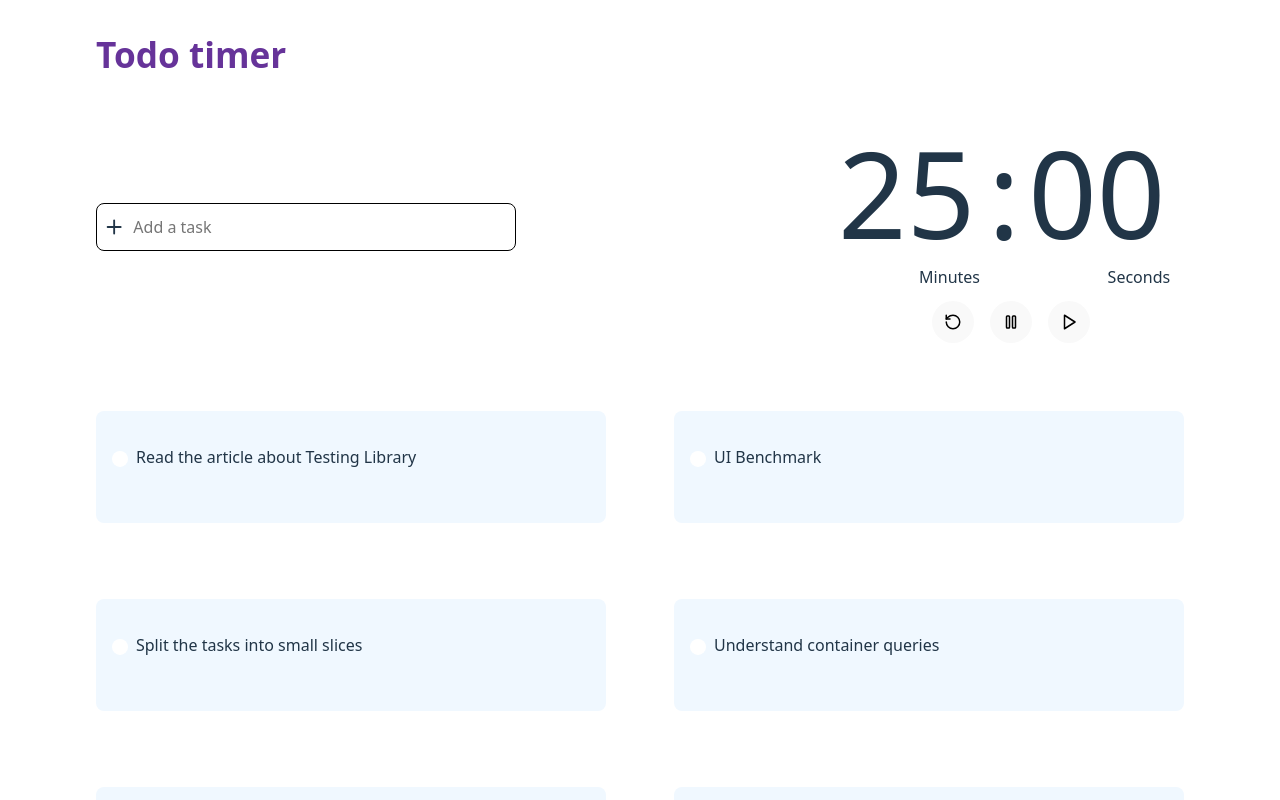
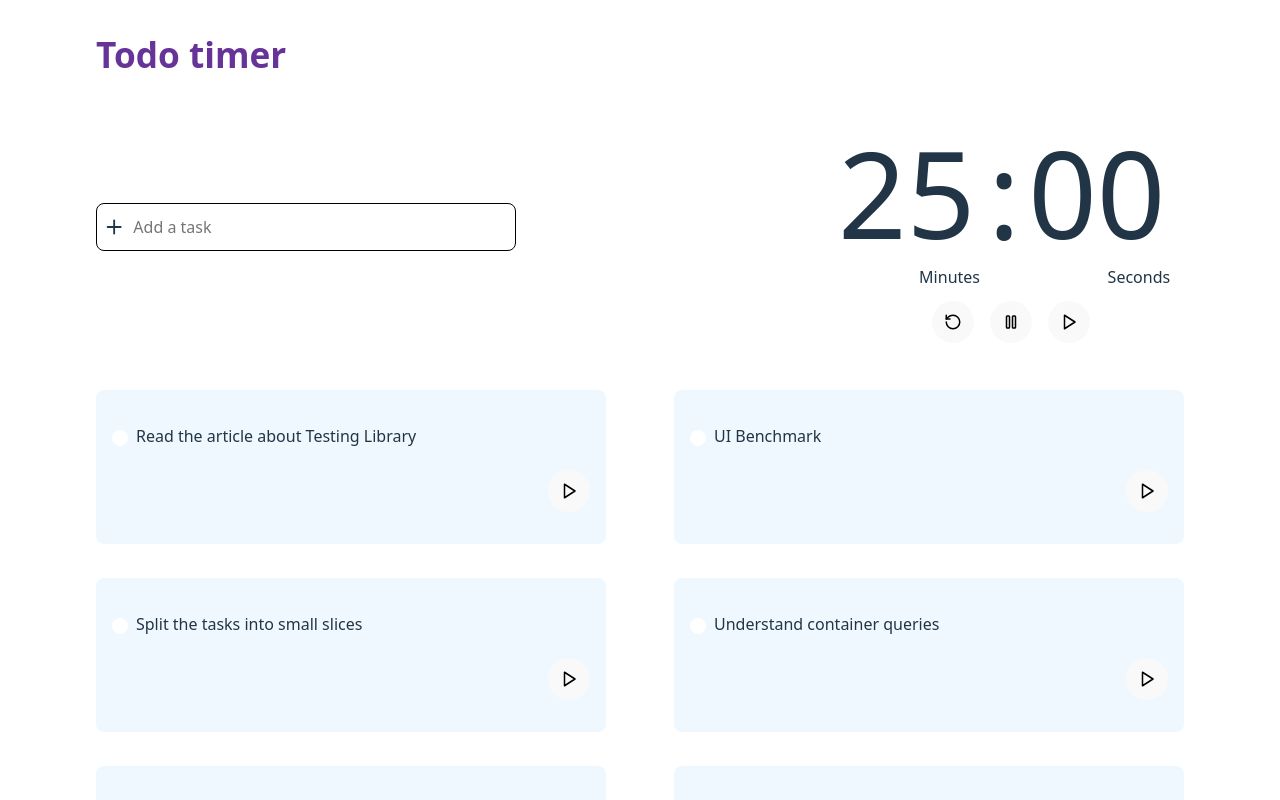
Before and after one commit to meegido/todo-timer, a React (Vite) app: page / in a window 1280 px wide. Shown: the top 800 px of the page. Built offline with nearby package versions, Linux system fonts and the light colour scheme.

Commit message:
using the useTimerControls hook

```diff
--- a/src/components/timer/timer.tsx
+++ b/src/components/timer/timer.tsx
@@ -5,6 +5,7 @@ import { Pause } from 'lucide-react';
 import styles from './timer.module.css';
 import CountdownDisplay from './countdown-display/countdow-display';
 import PlayButton from '../../shared/timer-controls/play-button';
+import useTimerControls from '../../hooks/useTimerControls';
 
 export interface TimeLeft {
   minutes: number;
@@ -16,10 +17,13 @@ const Timer = () => {
     minutes: 25,
     seconds: 0,
   });
-
-  const [isCountdownActive, setIsCountdownActive] =
-    React.useState<boolean>(false);
   const intervalRef = React.useRef<number | null>(0);
+  const {
+    isCountdownActive,
+    setIsCountdownActive,
+    handlePlayCountdown,
+    handlePauseCountdown,
+  } = useTimerControls();
 
   const duration = timeLeft.minutes * 60 * 1000 + timeLeft.seconds * 1000; // Convert to milliseconds
   const durationTimestamp = new Date().getTime() + duration; // Calculate the target timestamp - future
@@ -59,14 +63,6 @@ const Timer = () => {
     });
   };
 
-  const handlePlayCountdown = () => {
-    setIsCountdownActive(true);
-  };
-
-  const handlePauseCountdown = () => {
-    setIsCountdownActive(false);
-  };
-
   return (
     <section className={styles.countdown__wrapper}>
       <CountdownDisplay timeLeft={timeLeft} />
--- a/src/components/todo-item/todo-item.tsx
+++ b/src/components/todo-item/todo-item.tsx
@@ -3,6 +3,8 @@ import { Todo } from '../../todo-timer';
 import styles from './todo-item.module.css';
 import EditTextarea from './edit-textarea/edit-textarea';
 import CheckboxDone from './checkbox-done/checkbox-done';
+import PlayButton from '../../shared/timer-controls/play-button';
+import useTimerControls from '../../hooks/useTimerControls';
 
 interface TodoItemProps {
   todo: Todo;
@@ -14,6 +16,7 @@ const TodoItem = ({ todo, onUpdateTodo }: TodoItemProps) => {
   const [editTodoValue, setEditTodoValue] = React.useState<string>('');
   const [isTodoDone, setIsTodoDone] = React.useState<boolean>(false);
   const inputRef = React.useRef<HTMLTextAreaElement | null>(null);
+  const { handlePlayCountdown } = useTimerControls();
 
   React.useEffect(() => {
     if (inputRef && inputRef.current && isEditMode) {
@@ -55,7 +58,9 @@ const TodoItem = ({ todo, onUpdateTodo }: TodoItemProps) => {
           </p>
         )}
       </section>
-      <section className={styles.controls__wrapper}></section>
+      <section className={styles.controls__wrapper}>
+        <PlayButton onPlayCountdown={handlePlayCountdown} />
+      </section>
     </div>
   );
 };
--- /dev/null
+++ b/src/hooks/useTimerControls.tsx
@@ -0,0 +1,30 @@
+import React from 'react';
+
+interface TimerControls {
+  isCountdownActive: boolean;
+  setIsCountdownActive: React.Dispatch<React.SetStateAction<boolean>>;
+  handlePlayCountdown: () => void;
+  handlePauseCountdown: () => void;
+}
+
+const useTimerControls = (): TimerControls => {
+  const [isCountdownActive, setIsCountdownActive] =
+    React.useState<boolean>(false);
+
+  const handlePlayCountdown = () => {
+    setIsCountdownActive(true);
+  };
+
+  const handlePauseCountdown = () => {
+    setIsCountdownActive(!isCountdownActive);
+  };
+
+  return {
+    isCountdownActive,
+    setIsCountdownActive,
+    handlePlayCountdown,
+    handlePauseCountdown,
+  };
+};
+
+export default useTimerControls;
```
